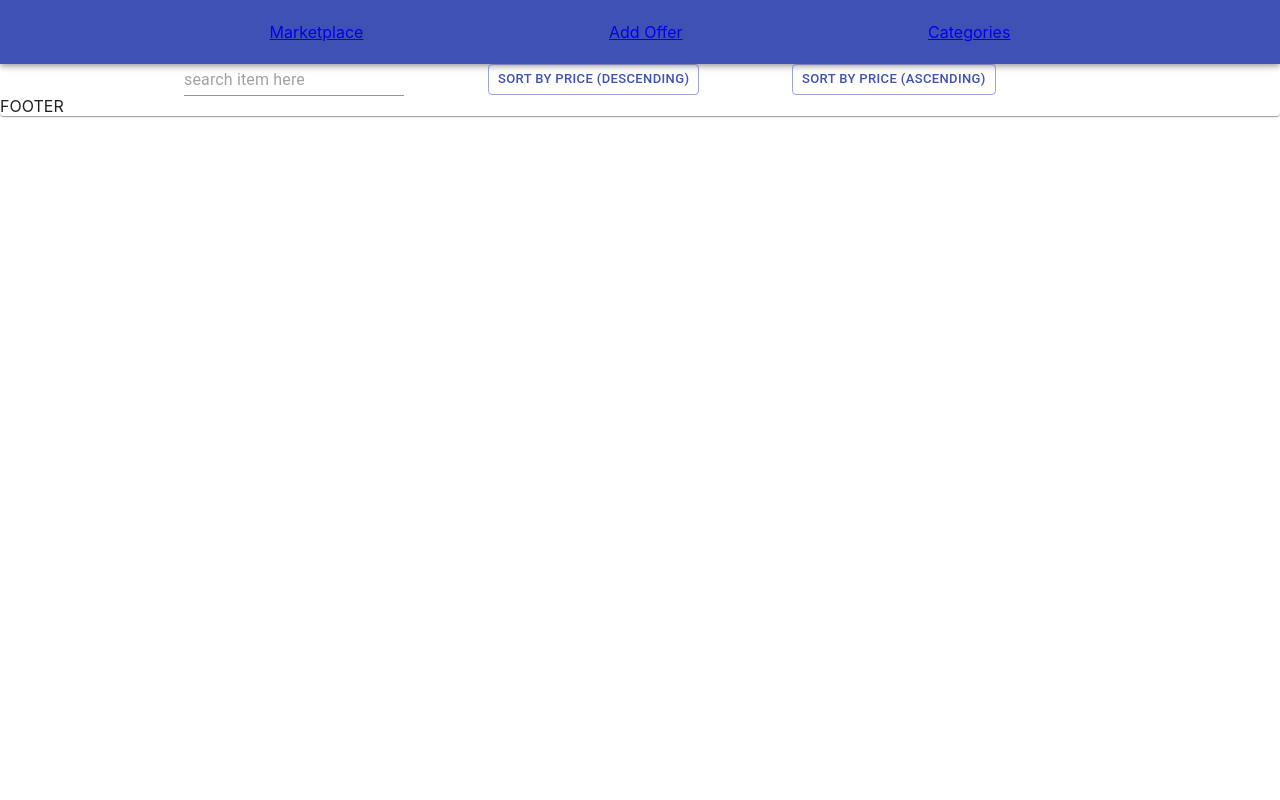
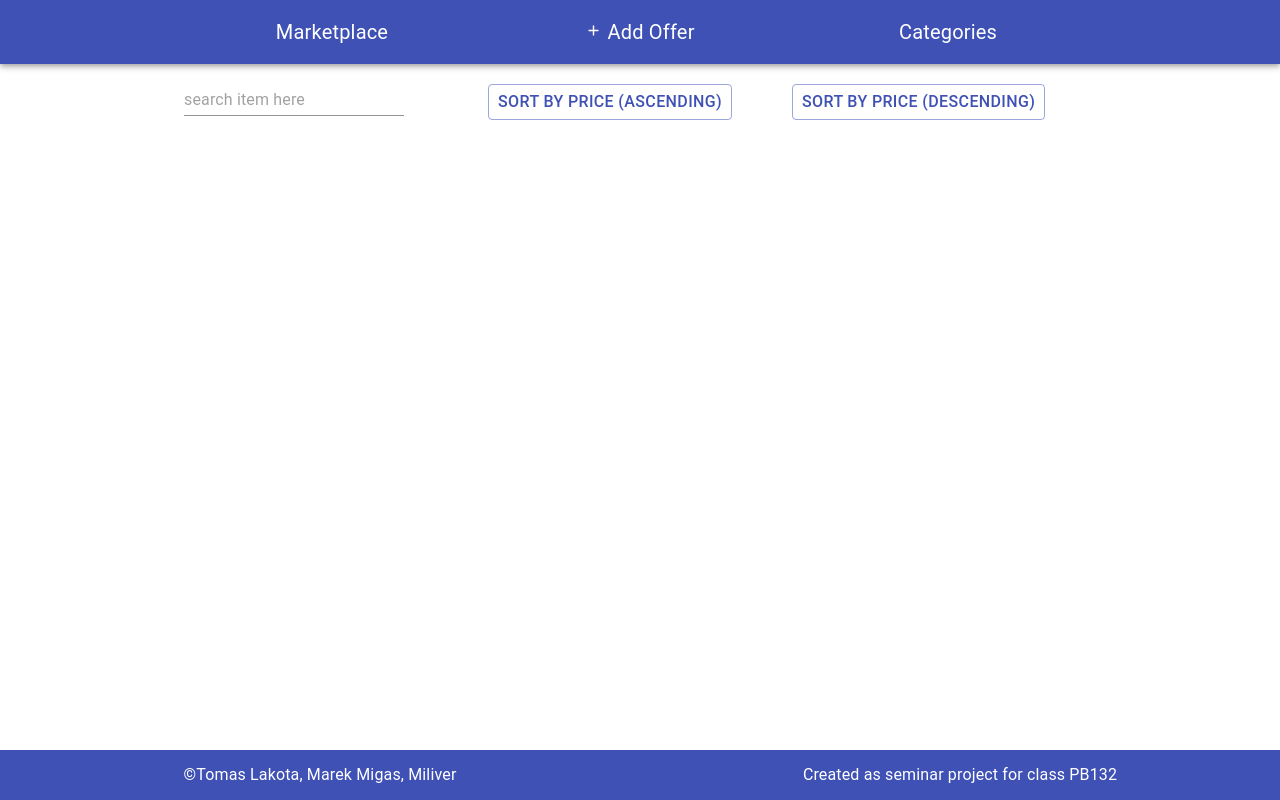
Before and after one commit to tomasla/PB138_bazaar, a React (Create React App) app in the folder src/market/: page / in a window 1280 px wide. Built offline with nearby package versions, Linux system fonts and the light colour scheme; no server answers.

Commit message:
design and css

```diff
--- a/src/market/src/components/AdDetails.tsx
+++ b/src/market/src/components/AdDetails.tsx
@@ -1,13 +1,22 @@
 import React, { Component } from "react";
-import { RouteComponentProps } from 'react-router';
+import { RouteComponentProps } from "react-router";
 import { AdStore } from "../stores/AdStore";
+import {
+  Container,
+  Grid,
+  Paper,
+  GridList,
+  GridListTile,
+} from "@material-ui/core";
+import "./../styles/App.scss";
+
 
 interface RouteParams {
-    id: string
+  id: string;
 }
 
-export class AdDetails extends Component<RouteComponentProps<RouteParams>>{
-    render(){
+export class AdDetails extends Component<RouteComponentProps<RouteParams>> {
+  render() {
     const { name } = this.props.location.state;
     const { description } = this.props.location.state;
     const { price } = this.props.location.state;
@@ -17,22 +26,42 @@ export class AdDetails extends Component<RouteComponentProps<RouteParams>>{
     const { contact_email } = this.props.location.state;
     const { contact_phone } = this.props.location.state;
     const { contact_city } = this.props.location.state;
+    const { image } = this.props.location.state;
     return (
+      <Container maxWidth="md">
+        <Paper elevation={3} className="add-detail">
+          <div className="add-detail-wrapper">
+            <h1>{name}</h1>
+            <hr />
+            <p>{description}</p>
+            <h2>Price:</h2>
+            <p>{price} Kč</p>
+            <h2>Published on:</h2>
+            <p>{date.toLocaleString("en-US")}</p>
+            <h2>Contact details:</h2>
             <div>
-                <h1>{name}</h1>
-                <p>{description}</p>
-                <div>Cena: {price}</div>
-                <div>Ze dne: {date.toLocaleString("en-US")}</div>
-                <h2>Kontakt na prodejce:</h2>
-                <div>Jméno: {contact_name} {contact_surname}</div>
+              Name: {contact_name} {contact_surname}
+            </div>
             <div>Email: {contact_email}</div>
             <div>Tel: {contact_phone}</div>
-                <div>Město: {contact_city}</div>
+            <div>City: {contact_city}</div>
           </div>
 
+
+            <GridList cellHeight={500}>
+
+                <GridListTile>
+                  <img src={image} alt="blabla" />
+                </GridListTile>
+
+            </GridList>
+
+
+
+        </Paper>
+      </Container>
     );
   }
 
-    async componentDidMount() {
+  async componentDidMount() {}
 }
-}
--- a/src/market/src/components/App.tsx
+++ b/src/market/src/components/App.tsx
@@ -1,5 +1,5 @@
 import React from "react";
-import {Grid, ThemeProvider, Paper, createMuiTheme} from "@material-ui/core";
+import {Grid, ThemeProvider, Paper, createMuiTheme, Switch as DarkSwitch} from "@material-ui/core";
 import Header from "./Header";
 import {CardView} from "./CardView";
 import {AddAd} from "./AddAd";
@@ -8,13 +8,18 @@ import {AdDetails} from "./AdDetails";
 import {BrowserRouter, Route, Switch} from "react-router-dom";
 import {Provider} from "mobx-react";
 import {createStores} from "../stores/CreateStores";
+import Footer from "./Footer";
+import "./../styles/App.scss";
+import { light } from "@material-ui/core/styles/createPalette";
 
 
-//optional dark mode = tbd = type: "dark"
+//darkmode - clashes with mobX provider
 function App() {
+    const [darkMode, setDarkMode] = React.useState(false);
+
     const theme = createMuiTheme({
         palette: {
-            type: "light"
+            type: darkMode ? "dark" : "light",
         }
     })
 
@@ -22,8 +27,12 @@ function App() {
 
     return (
         <Provider {...stores}>
+          {/* <DarkSwitch checked={darkMode} onChange={()=> setDarkMode(!darkMode)}></DarkSwitch> */}
           <ThemeProvider theme={theme}>
             <Paper>
+
+              <div className="page-container">
+              <div className="content-wrap">
 
               <BrowserRouter>
                 <Header />
@@ -34,7 +43,10 @@ function App() {
                   <Route path="/" component={CardView} />
                 </Switch>
               </BrowserRouter>
-              <Grid>FOOTER</Grid>
+
+              </div>
+              <Footer />
+              </div>
         </Paper>
       </ThemeProvider>
     </Provider>
--- a/src/market/src/components/CardItem.tsx
+++ b/src/market/src/components/CardItem.tsx
@@ -1,4 +1,4 @@
-import React, {FunctionComponent, useEffect, useState} from "react";
+import React, { FunctionComponent, useEffect, useState } from "react";
 import Card from "@material-ui/core/Card";
 import CardActionArea from "@material-ui/core/CardActionArea";
 import CardActions from "@material-ui/core/CardActions";
@@ -6,10 +6,10 @@ import CardContent from "@material-ui/core/CardContent";
 import CardMedia from "@material-ui/core/CardMedia";
 import Typography from "@material-ui/core/Typography";
 import LocationOnIcon from "@material-ui/icons/LocationOn";
-import {Grid} from "@material-ui/core";
-import "./../styles/CardItem.scss";
-import {Link, Redirect} from "react-router-dom";
-import {Contact} from "../../../market-api/src/entity/Contact";
+import { Grid } from "@material-ui/core";
+import { Link, Redirect } from "react-router-dom";
+import { Contact } from "../../../market-api/src/entity/Contact";
+import "./../styles/App.scss";
 
 interface IProps {
   id: number;
@@ -17,9 +17,8 @@ interface IProps {
   description: string;
   price: number;
   date: Date;
-    contact: Contact
+  contact: Contact;
 }
-
 
 export const CardItem: FunctionComponent<IProps> = ({
   id,
@@ -27,7 +26,7 @@ export const CardItem: FunctionComponent<IProps> = ({
   description,
   price,
   date,
-  contact
+  contact,
 }) => {
   const [thumbnailUrl, setThumbnailUrl] = useState(" ");
   const [redirect, setRedirect] = useState(false);
@@ -39,16 +38,16 @@ export const CardItem: FunctionComponent<IProps> = ({
   const getThumbnail = async () => {
     const image = await fetch(`http://localhost:3000/ad/thumbnail/${id}`);
     setThumbnailUrl(image.url);
-    }
+  };
 
   const handleCardActionClick = () => {
     setRedirect(true);
-    }
+  };
 
-
-    if (redirect){
+  if (redirect) {
     const url = {
-            pathname: `/${id}`, state: {
+      pathname: `/${id}`,
+      state: {
         name: name,
         description: description,
         price: price,
@@ -57,9 +56,10 @@ export const CardItem: FunctionComponent<IProps> = ({
         contact_surname: contact.surname,
         contact_email: contact.email,
         contact_phone: contact.phone,
-                contact_city: contact.city
-            }
-        }
+        contact_city: contact.city,
+        image: thumbnailUrl,
+      },
+    };
     return (
       <div>
         <Redirect to={url} />
@@ -85,7 +85,7 @@ export const CardItem: FunctionComponent<IProps> = ({
       <CardActions>
         <Grid container justify="space-around">
           <Grid item container xs={6}>
-                        <LocationOnIcon/> <Typography>{contact.city}</Typography>
+            <LocationOnIcon /> <Typography>{contact.city}</Typography>
           </Grid>
           <Grid item container justify="flex-end" xs={5}>
             <Typography>{price} Kč</Typography>
--- a/src/market/src/components/CardView.tsx
+++ b/src/market/src/components/CardView.tsx
@@ -2,6 +2,9 @@ import React, { FunctionComponent, useEffect } from "react";
 import { Grid, Input, Container, Switch, Button } from "@material-ui/core";
 import { CardItem } from "./CardItem";
 import { Link } from "react-router-dom";
+import "./../styles/App.scss";
+
+
 
 export const CardView: FunctionComponent = (): any | null => {
   const [search, setSearch] = React.useState("");
@@ -53,7 +56,7 @@ export const CardView: FunctionComponent = (): any | null => {
 
   return (
     <Container maxWidth="md">
-      <Grid container >
+      <Grid container  className="filter-optons">
         <Grid item xs={12} md={4}>
           <Input
             id="filled-basic"
@@ -63,26 +66,26 @@ export const CardView: FunctionComponent = (): any | null => {
           />
         </Grid>
         <Grid item xs={6} md={4}>
-          <Link to={{ pathname: "/" }} style={{ textDecoration: "none" }}>
+          <Link to={{ pathname: "/" }}>
             <Button
               variant="outlined"
               color="primary"
               size="small"
               onClick={clickHandlerSortDesc}
             >
-              sort by price (descending)
+              sort by price (ascending)
             </Button>
           </Link>
         </Grid>
         <Grid item xs={6} md={4}>
-          <Link to={{ pathname: "/" }} style={{ textDecoration: "none" }}>
+          <Link to={{ pathname: "/" }}>
             <Button
               variant="outlined"
               color="primary"
               size="small"
               onClick={clickHandlerSortAsc}
             >
-              sort by price (ascending)
+              sort by price (descending)
             </Button>
           </Link>
         </Grid>
--- /dev/null
+++ b/src/market/src/components/Footer.tsx
@@ -0,0 +1,22 @@
+import React from "react";
+import "./../styles/App.scss";
+import { Grid, Typography, Switch } from "@material-ui/core";
+
+export default function Footer() {
+  return (
+    <div>
+      <footer className="footer-bottom">
+        <Grid container>
+          <Grid item container xs={12} md={6} justify="center">
+            <Typography>&copy;Tomas Lakota, Marek Migas, Miliver</Typography>
+          </Grid>
+          <Grid item container xs={12} md={6} justify="center">
+            <Typography>
+              Created as seminar project for class PB132
+            </Typography>
+          </Grid>
+        </Grid>
+      </footer>
+    </div>
+  );
+}
--- a/src/market/src/components/Header.tsx
+++ b/src/market/src/components/Header.tsx
@@ -1,27 +1,34 @@
 import React, { Component } from "react";
-import {
-  AppBar,
-  Toolbar,
-  Typography,
-  Grid,
-} from "@material-ui/core";
+import { AppBar, Toolbar, Typography, Grid } from "@material-ui/core";
+import AddIcon from '@material-ui/icons/Add';
+import "./../styles/App.scss";
 
 import { Link } from "react-router-dom";
-
 
 export default class Header extends Component {
   render() {
     return (
       <AppBar position="static">
         <Toolbar>
-          <Grid container justify="space-evenly">
-              <Grid item><Link to={{pathname: "/"}}>Marketplace</Link></Grid>
-              <Grid item><Link to={{pathname: "/addoffer"}}>Add Offer</Link></Grid>
-              <Grid item><Link to={{pathname: "/categories"}}>Categories</Link></Grid>
+          <Grid container justify="center">
+            <Grid item container xs={12} sm={3} justify="center">
+              <Link className="navbar-item" to={{ pathname: "/" }}>
+                <Typography style={{ fontSize: '20px' }}>Marketplace</Typography>
+              </Link>
+            </Grid>
+            <Grid item container xs={12} sm={3} justify="center">
+              <Link className="navbar-item" to={{ pathname: "/addoffer" }}>
+                 <Typography style={{ fontSize: '20px' }}><AddIcon style={{ fontSize: '17' }} /> Add Offer</Typography>
+              </Link>
+            </Grid>
+            <Grid item container xs={12} sm={3} justify="center">
+              <Link className="navbar-item" to={{ pathname: "/categories" }}>
+                <Typography style={{ fontSize: '20px' }}>Categories</Typography>
+              </Link>
+            </Grid>
           </Grid>
         </Toolbar>
       </AppBar>
-
     );
   }
 }
--- /dev/null
+++ b/src/market/src/styles/App.scss
@@ -0,0 +1,66 @@
+/* global */
+
+.page-container {
+  display: flex;
+  flex-direction: column;
+  min-height: 100vh;
+  // background-color: rgb(172, 170, 170);
+}
+
+.content-wrap {
+  flex: 1;
+}
+
+.filter-optons {
+  margin-top: 20px;
+  margin-bottom: 20px;
+}
+
+* {
+  margin: 0;
+  padding: 0;
+  font-size: 16px;
+  text-decoration: none;
+}
+
+/* colors */
+
+$base-color: rgb(63, 81, 181);
+$dark-color: rgb(5, 14, 131);
+
+/* Navigation bar */
+
+.navbar-item {
+  padding: 17px;
+  color: white;
+}
+
+.navbar-item:hover {
+  background-color: $dark-color;
+  border-radius: 5px;
+}
+
+/* Cards */
+
+.card {
+  margin: 10px;
+}
+
+.add-detail{
+    margin-top: 20px;
+}
+
+.add-detail-wrapper{
+    margin: 10px;
+}
+
+/* Footer */
+
+.footer-bottom {
+  background-color: $base-color;
+  color: #ffffff;
+  display: flex;
+  justify-content: center;
+  align-items: center;
+  height: 50px;
+}
--- a/src/market/src/styles/CardItem.scss
+++ /dev/null
@@ -1,3 +0,0 @@
-.card {
-    margin: 10px;
-}
```
Also changed, not shown: src/market/src/index.css (line endings or trailing spaces). Lines whose indentation alone changed are shown as unchanged.
